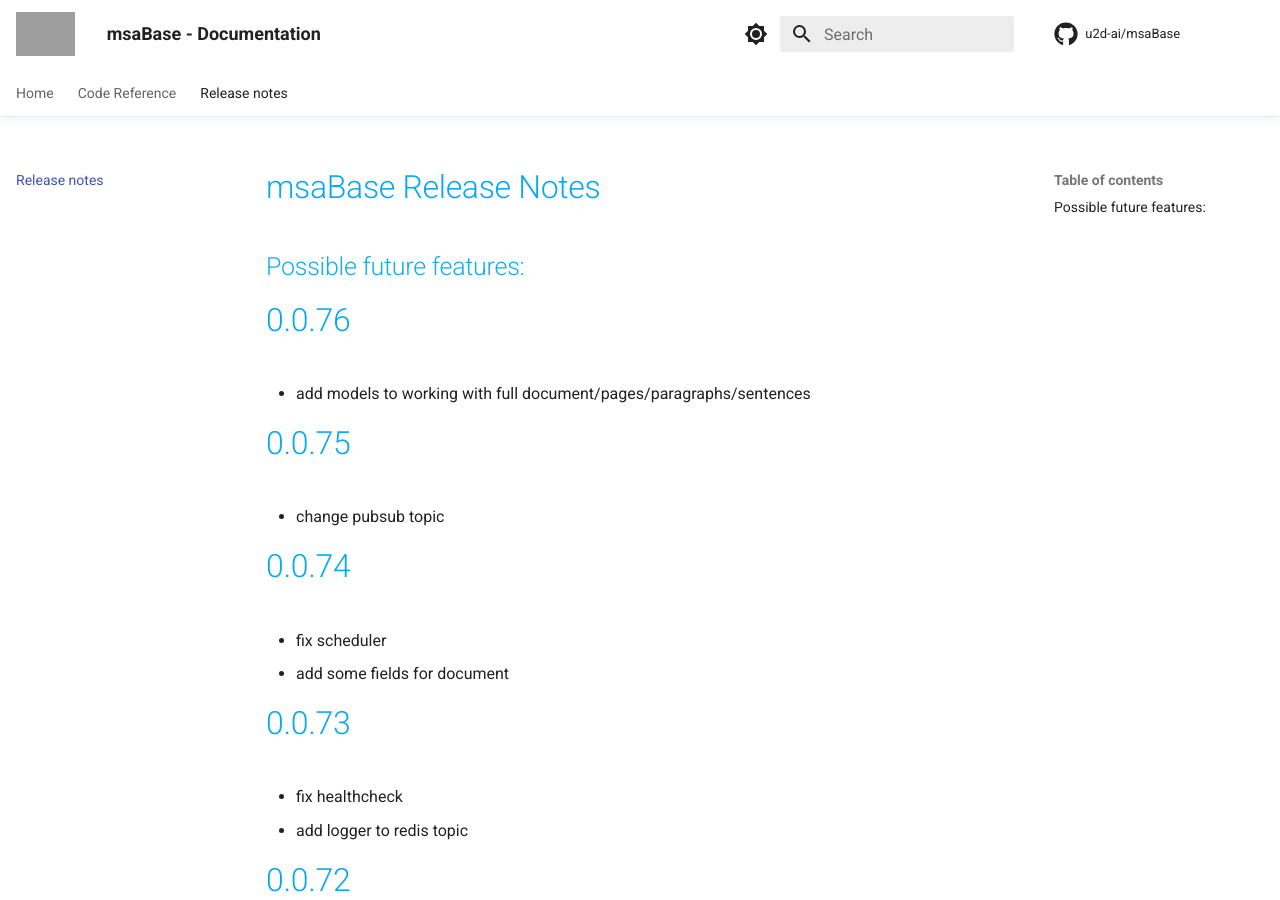
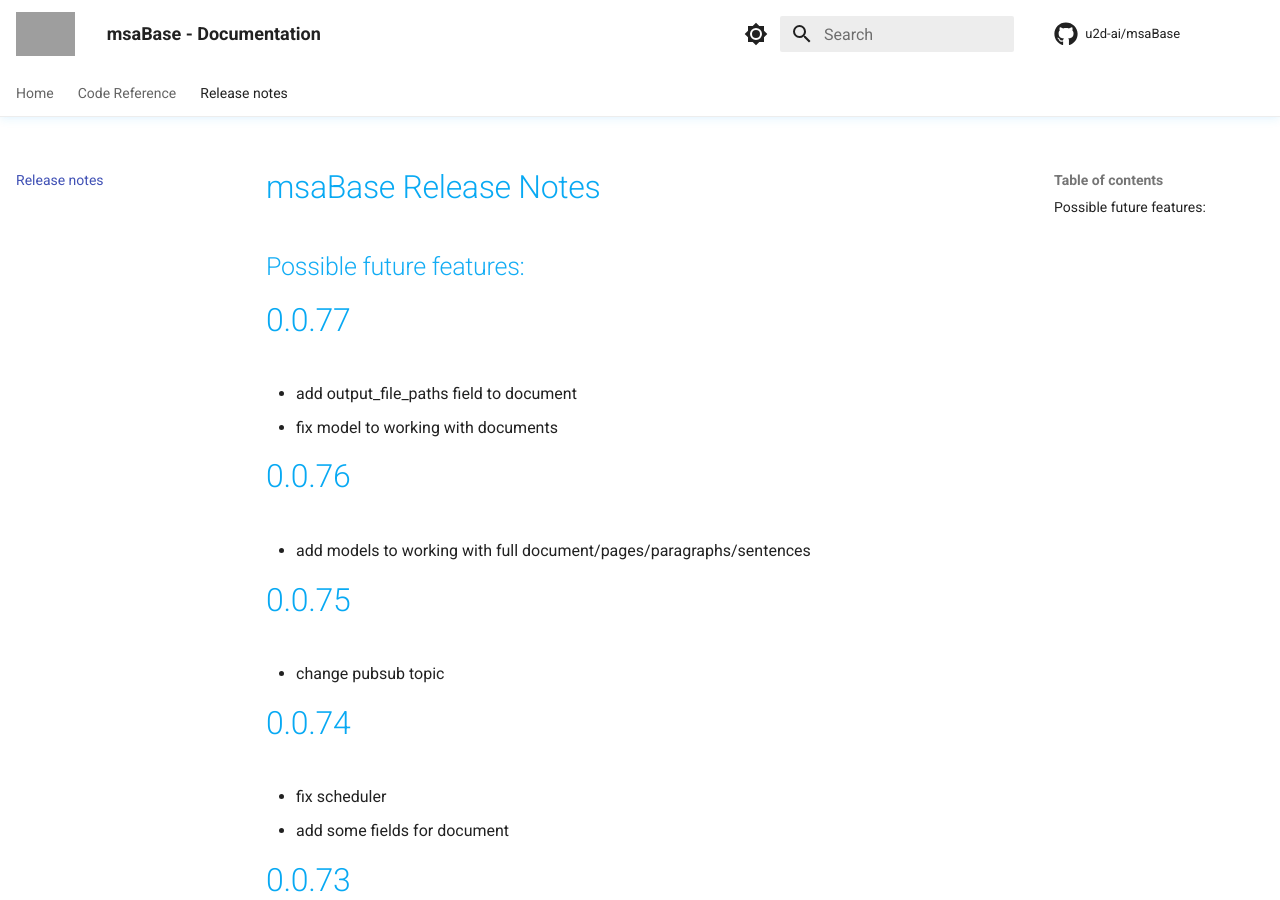
Before and after one commit to u2d-ai/msaBase, an MkDocs documentation site: the page built from docs/release-notes.md, in a window 1280 px wide and 900 px high. Built offline with MkDocs 1.6.1 and Material for MkDocs 9.7.7, drawn with Linux system fonts in a browser that asks for light colours; comment, search, counter and statistics services are not loaded; grey boxes are pictures that could not be loaded.

Commit message:
fix: fix model to working with documents

```diff
--- a/docs/release-notes.md
+++ b/docs/release-notes.md
@@ -1,5 +1,10 @@
 # msaBase Release Notes
 ## Possible future features:
+
+# 0.0.77
+
+- add output_file_paths field to document
+- fix model to working with documents
 
 # 0.0.76
 
--- a/msaBase/__init__.py
+++ b/msaBase/__init__.py
@@ -1,7 +1,7 @@
 import glob
 from os.path import basename, dirname, isfile, join
 
-version = "0.0.76"
+version = "0.0.77"
 __author__ = "Stefan Welcker"
 __copyright__ = "Copyright 2022, U2D.ai"
 __license__ = "MIT"
--- a/requirements.txt
+++ b/requirements.txt
@@ -1,6 +1,6 @@
 # MSA Dependencies
 msaFileSystem==0.0.3 # Agnostic Abstract Filesystem API which allows to use S3, GCS, Azure Datalake, your local FS, Youtube etc Optimized for use with FastAPI/Pydantic.
-msaDocModels==0.0.72 # MSA Document Pydantic Models and Schemas, used to store Parser, NLP, NLU and AI results for processed documents
+msaDocModels==0.0.73 # MSA Document Pydantic Models and Schemas, used to store Parser, NLP, NLU and AI results for processed documents
 
 # FastAPI related Dependencies
 fastapi[all]==0.86.0 # FastAPI framework, high performance, easy to learn, fast to code, ready for production
```
Also changed, not shown: 1 other file.
